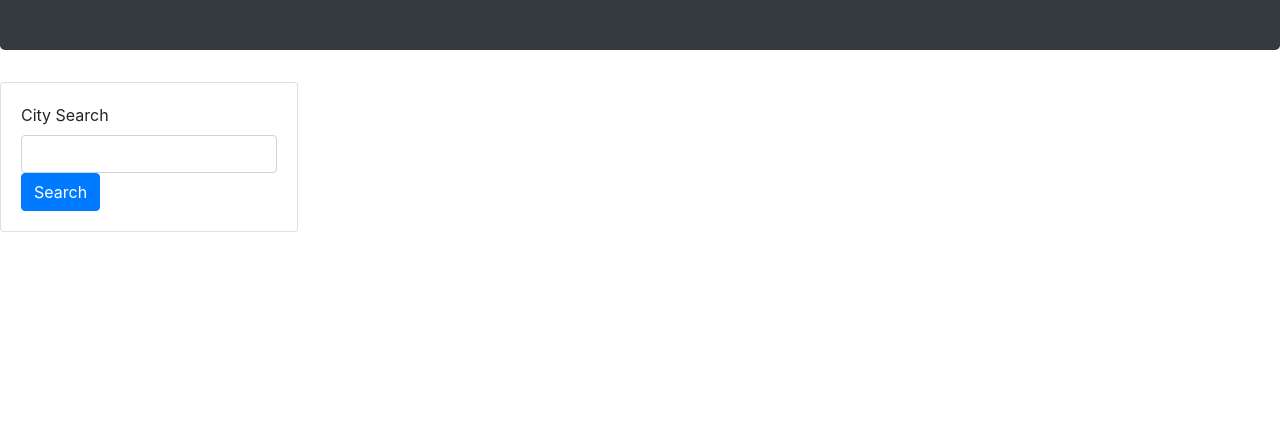
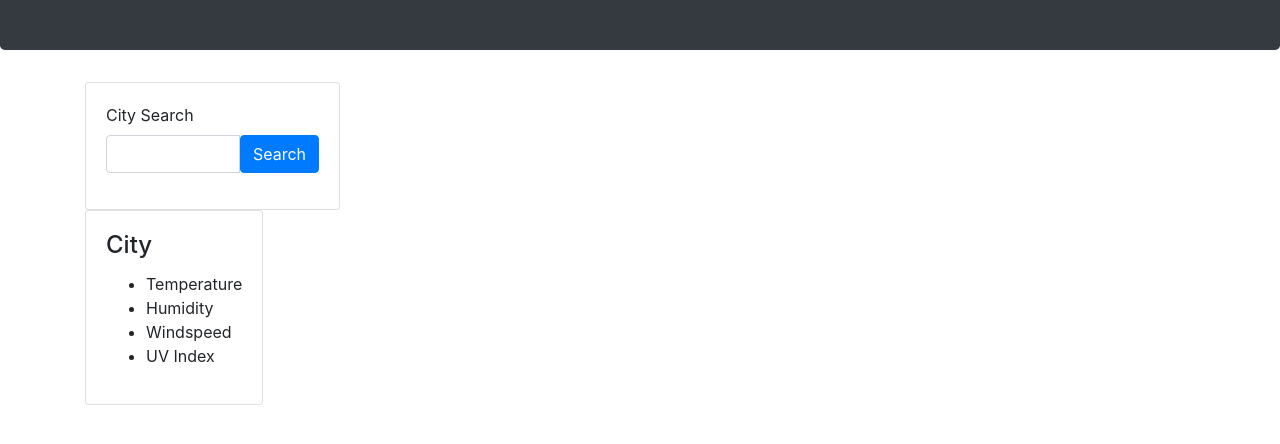
Before and after one commit to GeloneJT/weather_dashboard_2021, a plain HTML site: page index.html in a window 1280 px wide. Shown: the part 134-578 px from the top of the page. Drawn offline with nearby package versions, Linux system fonts and the light colour scheme.

Commit message:
added card body for search results

```diff
--- a/index.html
+++ b/index.html
@@ -17,23 +17,27 @@
     <title>Weather Dashboard</title>
   </head>
   <body>
-
     <section>
       <div class="jumbotron bg-dark">
-        <h1 class="text-white text-center font-weight-bold">Weather Dashboard</h1>
+        <h1 class="text-white text-center font-weight-bold">
+          Weather Dashboard
+        </h1>
       </div>
     </section>
-
+    <!-- Search card -->
+    <div class="container">
       <section>
         <div class="row">
           <div class="col-md-3">
             <div class="card srch-sec">
               <div class="card-body">
                 <label>City Search</label>
-                        <div class="input">
-                            <input type="text" class="form-control">
+                <div class="input-group mb-3">
+                  <input type="text" class="form-control" />
                   <div>
-                                <button class="btn btn-primary" type="submit">Search</button>
+                    <button class="btn btn-primary" type="submit">
+                      Search
+                    </button>
                   </div>
                 </div>
               </div>
@@ -42,6 +46,25 @@
         </div>
       </section>
 
+      <section>
+        <div class="col-md-9">
+          <div class="row">
+            <div class="card">
+              <div class="card-body">
+                <h4 class="card-title">City</h4>
+                <ul>
+                  <li>Temperature</li>
+                  <li>Humidity</li>
+                  <li>Windspeed</li>
+                  <li>UV Index</li>
+                </ul>
+              </div>
+            </div>
+          </div>
+        </div>
+      </section>
+    </div>
+
     <script src="Assets/js/script.js"></script>
     <script src="https://cdnjs.cloudflare.com/ajax/libs/jquery/3.5.1/jquery.slim.min.js"></script>
     <script src="https://cdnjs.cloudflare.com/ajax/libs/popper.js/1.16.1/umd/popper.min.js"></script>
```
Lines whose indentation alone changed are shown as unchanged.
